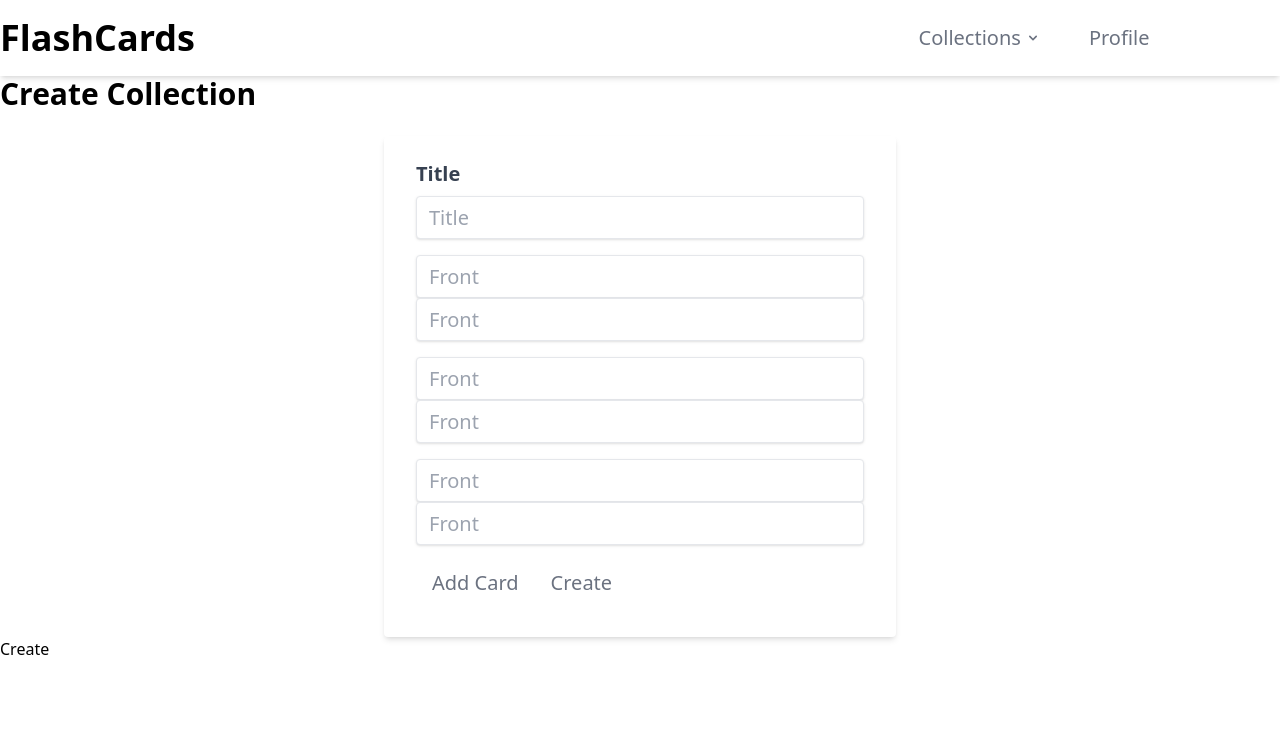
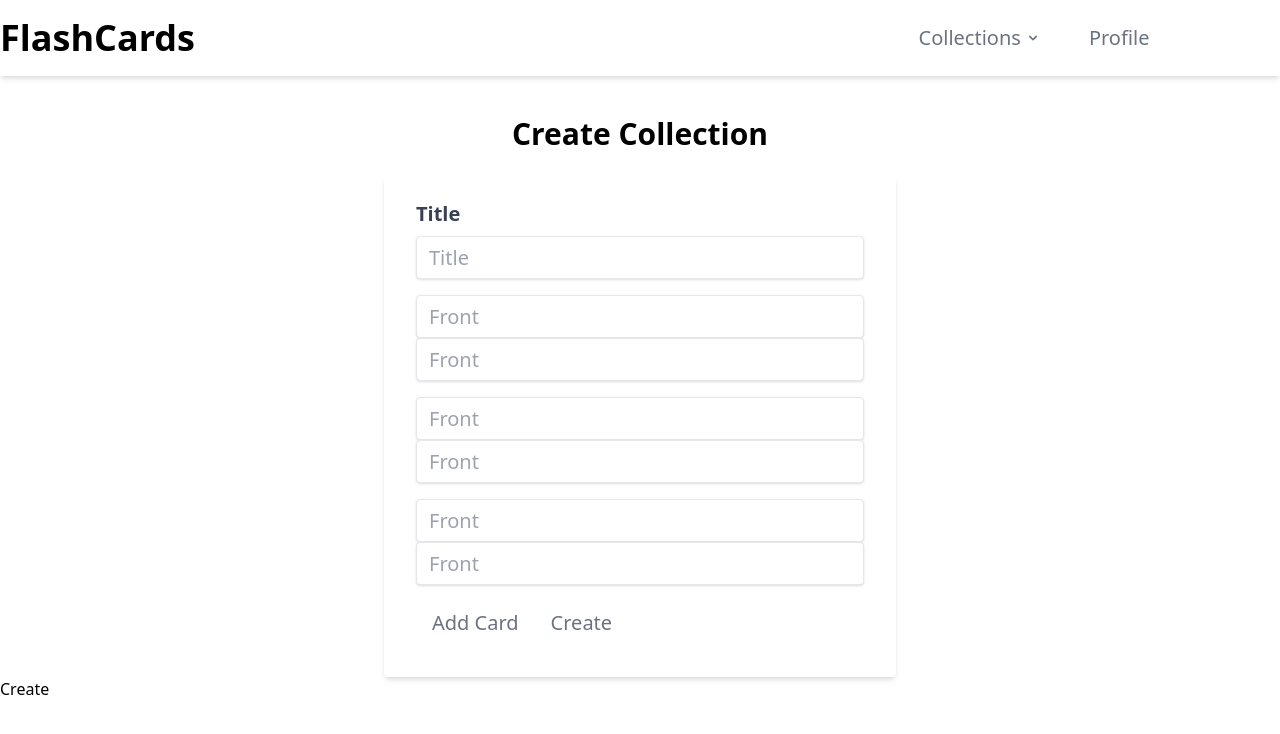
Before and after one commit to yap8/flashcards, a React (Create React App) app in the folder client/: page /collections/create in a window 1280 px wide. Shown: the top 734 px of the page. Built offline with nearby package versions, Linux system fonts and the light colour scheme; sample sign-in values are in the browser's storage.

Commit message:
added center prop to Title

```diff
--- a/client/src/components/Title.js
+++ b/client/src/components/Title.js
@@ -1,9 +1,12 @@
-const Title = ({ className, children }) => {
+const Title = ({ center, children, ...props }) => {
+  const classes = `text-3xl font-semibold mb-6 ${ center ? 'text-center' : '' }`
+
   return (
     <h1
-      className="text-3xl font-semibold mb-6"
+      className={ classes }
+      { ...props }
     >
-      {children}
+      { children }
     </h1>
   )
 }
--- a/client/src/pages/Collections/CollectionsForm.js
+++ b/client/src/pages/Collections/CollectionsForm.js
@@ -74,9 +74,9 @@ const CollectionsForm = () => {
   }
 
   return (
-    <section className="collections">
-      <div className="collections__inner container">
-        <Title>Create Collection</Title>
+    <section>
+      <div className="container mx-auto pt-10">
+        <Title center>Create Collection</Title>
         <Form>
           <FormGroup>
             <FormInput
```
